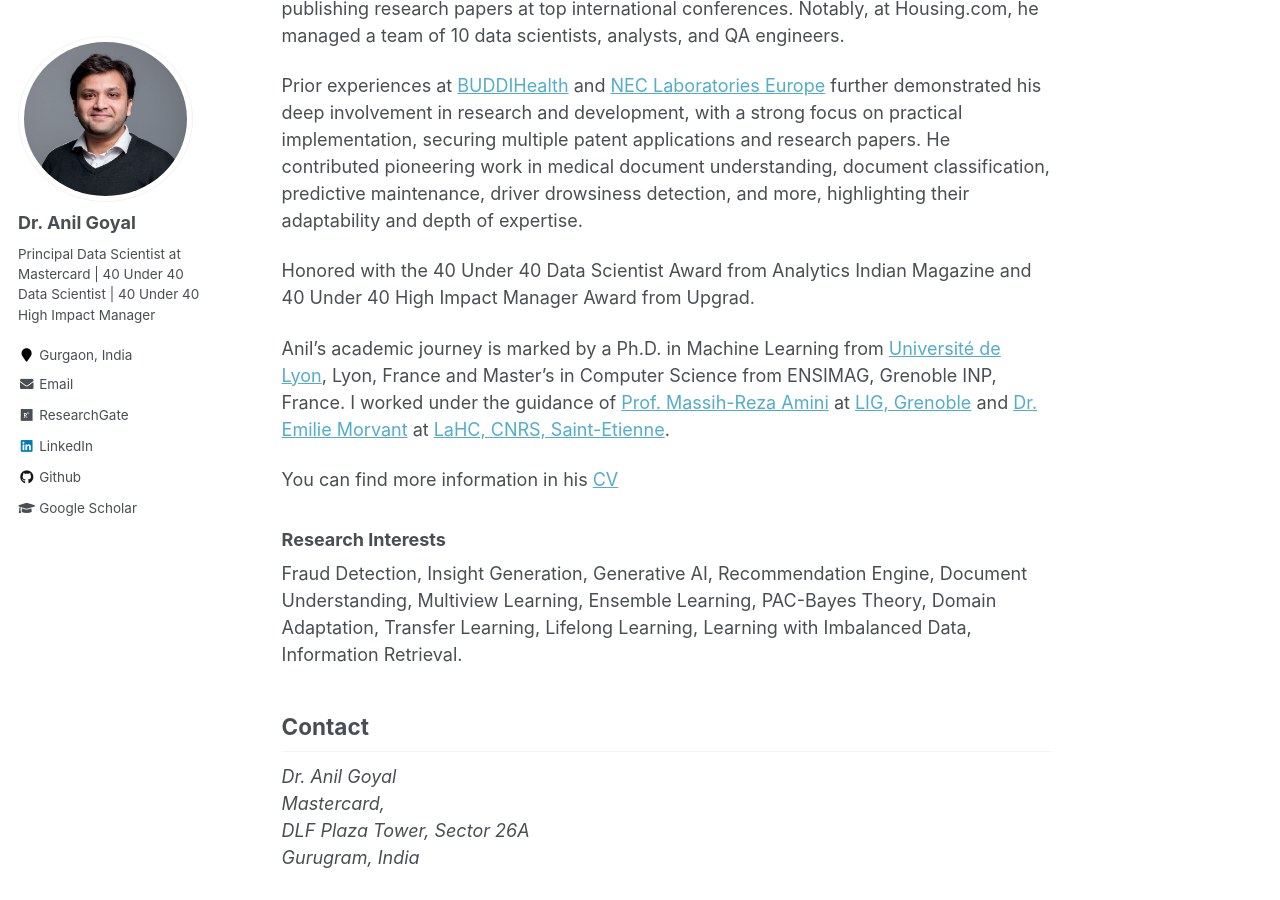
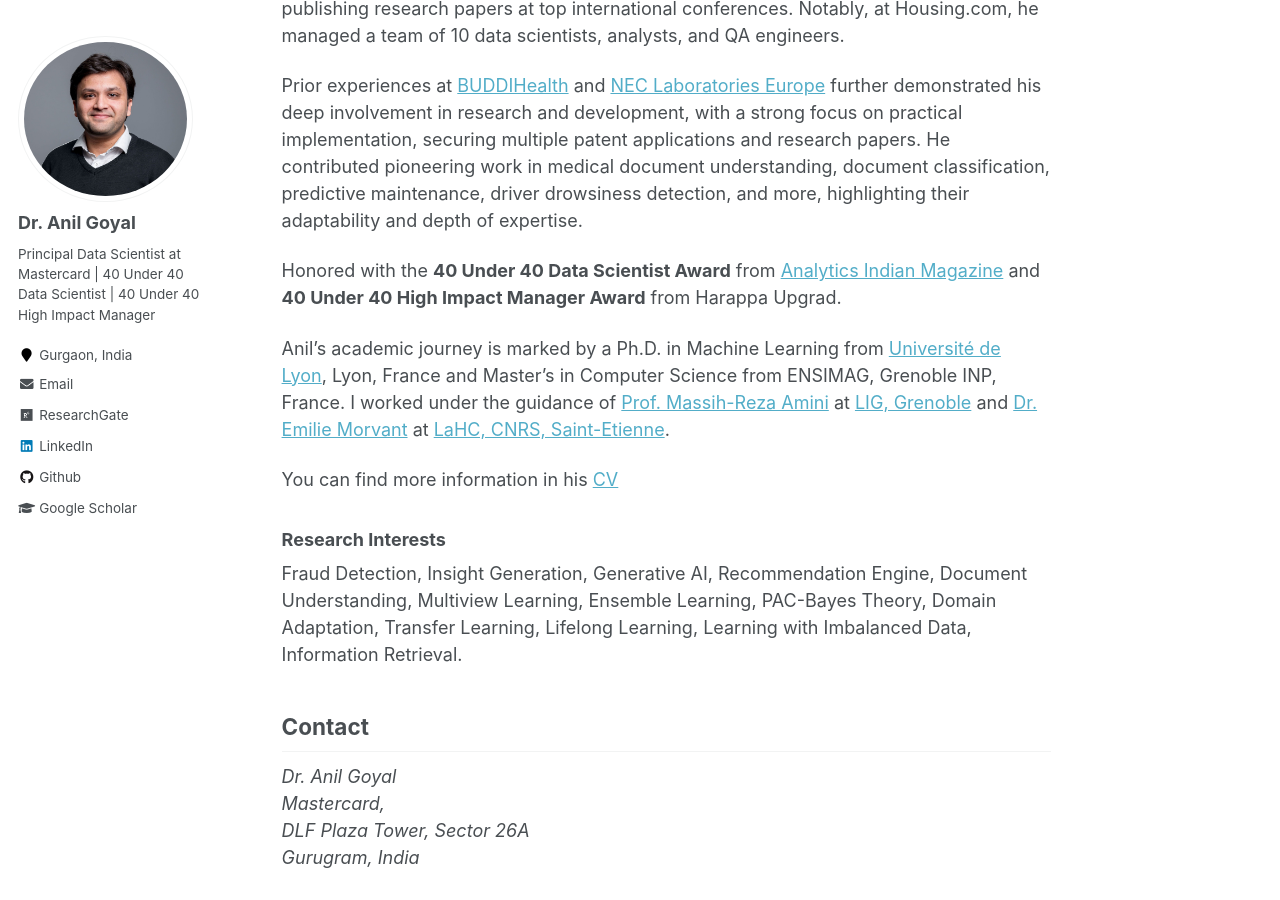
Before and after one commit to goyalanil/goyalanil.github.io, a Jekyll site: the page built from _pages/about.md, in a window 1280 px wide and 900 px high, scrolled down 432 px. Built offline with Jekyll 4.4.1, drawn with Linux system fonts in a browser that asks for light colours.

Commit message:
Update about.md

```diff
--- a/_pages/about.md
+++ b/_pages/about.md
@@ -14,7 +14,7 @@
 
 Prior experiences at [BUDDIHealth](https://buddi.ai/) and [NEC Laboratories Europe](https://www.neclab.eu/) further demonstrated his deep involvement in research and development, with a strong focus on practical implementation, securing multiple patent applications and research papers. He contributed pioneering work in medical document understanding, document classification, predictive maintenance, driver drowsiness detection, and more, highlighting their adaptability and depth of expertise.
 
-Honored with the 40 Under 40 Data Scientist Award from Analytics Indian Magazine and 40 Under 40 High Impact Manager Award from Upgrad.
+Honored with the **40 Under 40 Data Scientist Award** from [Analytics Indian Magazine](https://mlds.analyticsindiamag.com/40-under-40-data-scientists-awards/) and **40 Under 40 High Impact Manager Award** from Harappa Upgrad.
 
 Anil's academic journey is marked by a Ph.D.  in Machine Learning from [Université de  Lyon](https://www.universite-lyon.fr/version-anglaise/udl-en-6709.kjsp), Lyon, France and Master's in Computer Science from  ENSIMAG, Grenoble INP, France.  I worked under the guidance of [Prof. Massih-Reza Amini](http://ama.liglab.fr/~amini/ ) at [LIG, Grenoble](https://www.liglab.fr/) and [Dr. Emilie Morvant](https://emorvant.github.io/) at [LaHC, CNRS, Saint-Etienne](http://laboratoirehubertcurien.fr/).
 
```
